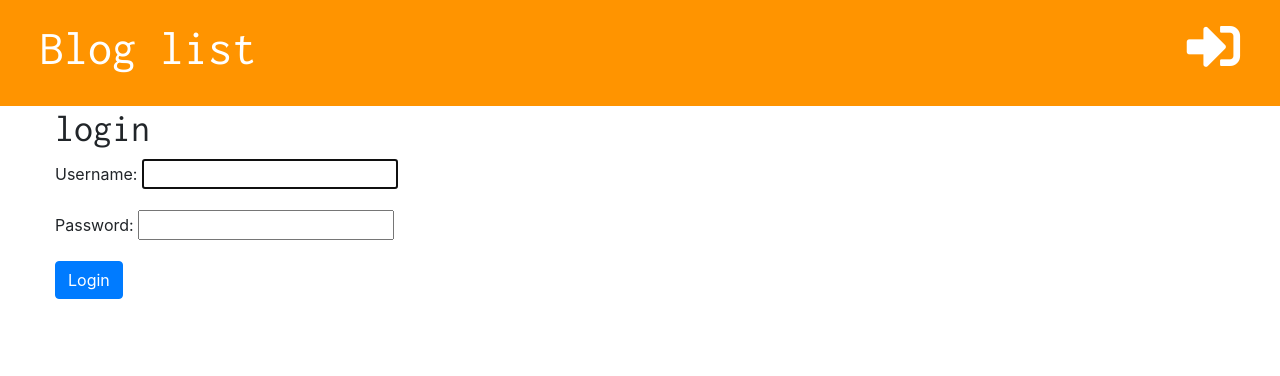
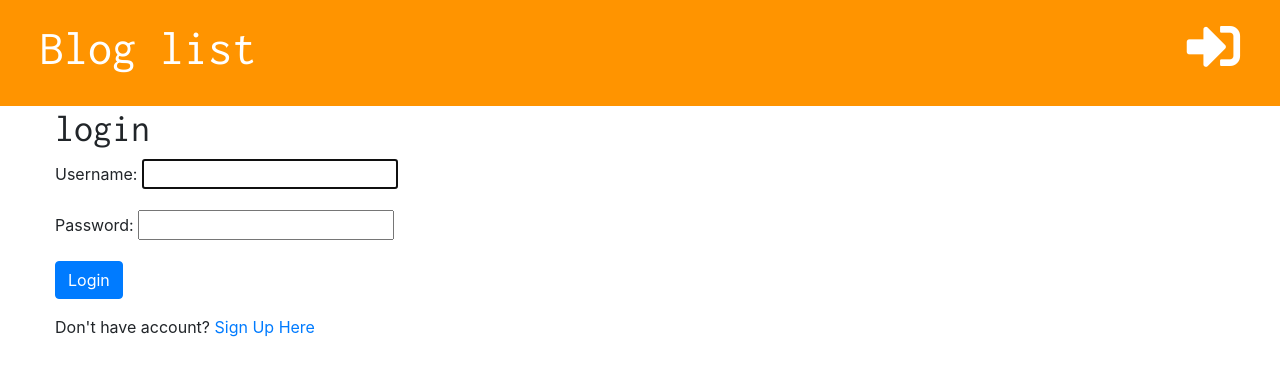
Before and after one commit to mujeeb-merwat/my_django_site, a Django app: page /accounts/login/ in a window 1280 px wide. Shown: the top 376 px of the page. Run offline with Django 3.2, Linux system fonts and the light colour scheme; some libraries are stand-ins or nearby versions.

Commit message:
Add a signup link on login page.

```diff
--- a/blog/templates/registration/login.html
+++ b/blog/templates/registration/login.html
@@ -8,4 +8,5 @@
         {{ form.as_p }}
         <button type="submit" class="btn btn-primary">Login</button>
     </form>
+    <p>Don't have account? <a href="{% url 'signup' %}">Sign Up Here</a></p>
 {% endblock %}
```
Also changed, not shown: db.sqlite3.
